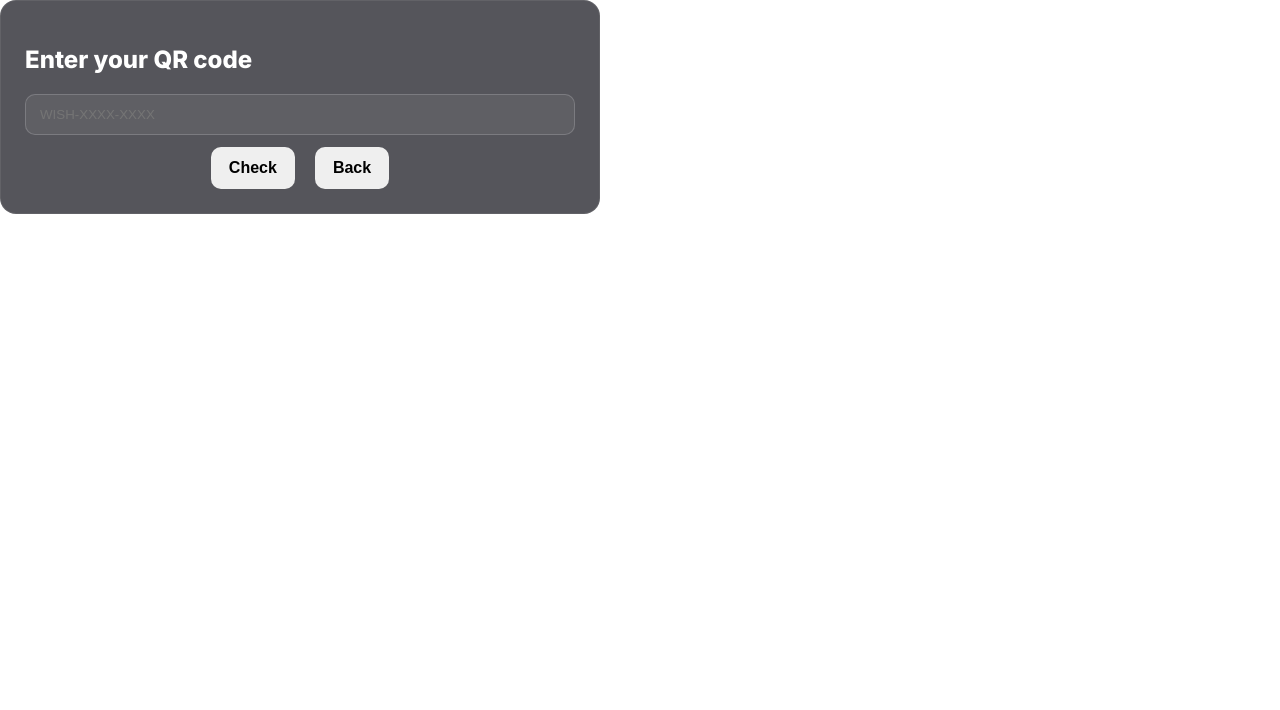
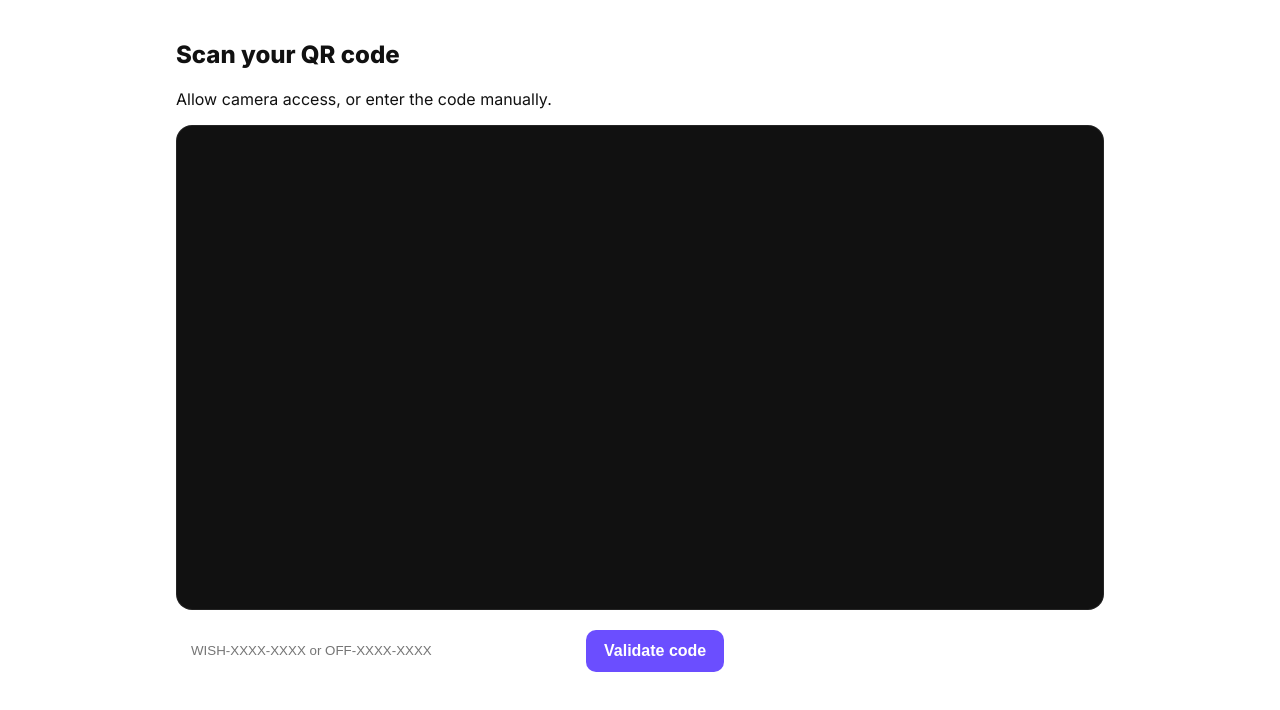
Before and after one commit to rusclip/Wishclip, a React (Vite) app: page /qr in a window 1280 px wide. Shown: the top 710 px of the page. Built offline with nearby package versions, Linux system fonts and the light colour scheme; no server answers.

Commit message:
Update QR.jsx

```diff
--- a/src/pages/QR.jsx
+++ b/src/pages/QR.jsx
@@ -1,45 +1,104 @@
-import React from "react";
-import { useNavigate } from "react-router-dom";
-import { validateQr } from "../api";
-import { detectLang, LANGS } from "../i18n";
+import { useEffect, useRef, useState } from "react";
+import jsQR from "jsqr";
 
-export default function QR(){
-  const nav = useNavigate();
-  const lang = detectLang();
-  const t = LANGS[lang];
-  const [code, setCode] = React.useState("");
-  const [err, setErr] = React.useState("");
+export default function QR({ onValidated }) {
+  const [manual, setManual] = useState("");
+  const [status, setStatus] = useState("");
+  const videoRef = useRef(null);
+  const canvasRef = useRef(null);
+  const animRef = useRef(null);
 
-  async function onCheck(){
-    setErr("");
-    try{
-      const data = await validateQr(code);
-      // Expect Make to return { valid: true, sessionId: "..." } or { valid:false }
-      if (data?.valid){
-        // store sessionId in localStorage and navigate to chat
-        if (data.sessionId) localStorage.setItem("wishclip_session", data.sessionId);
-        localStorage.setItem("wishclip_qr", code);
-        nav(`/chat`);
+  const webhook = import.meta.env.VITE_MAKE_QR_VALIDATE_WEBHOOK_URL;
+
+  // --- QR SCAN ---
+  useEffect(() => {
+    let stream;
+    let mounted = true;
+
+    (async () => {
+      try {
+        stream = await navigator.mediaDevices.getUserMedia({ video: { facingMode: "environment" } });
+        if (!mounted) return;
+        const video = videoRef.current;
+        video.srcObject = stream;
+        await video.play();
+
+        const canvas = canvasRef.current;
+        const ctx = canvas.getContext("2d");
+
+        const tick = () => {
+          if (!video.videoWidth) { animRef.current = requestAnimationFrame(tick); return; }
+          canvas.width = video.videoWidth;
+          canvas.height = video.videoHeight;
+          ctx.drawImage(video, 0, 0, canvas.width, canvas.height);
+          const imageData = ctx.getImageData(0, 0, canvas.width, canvas.height);
+          const code = jsQR(imageData.data, imageData.width, imageData.height);
+          if (code && code.data) {
+            validate(code.data);
+            return; // stop on first read
+          }
+          animRef.current = requestAnimationFrame(tick);
+        };
+        tick();
+      } catch (e) {
+        console.warn("Camera error:", e);
+        setStatus("Camera unavailable. Please enter your code manually.");
+      }
+    })();
+
+    return () => {
+      mounted = false;
+      if (animRef.current) cancelAnimationFrame(animRef.current);
+      if (stream) stream.getTracks().forEach(t => t.stop());
+    };
+  }, []);
+
+  // --- VALIDATE VIA MAKE WEBHOOK ---
+  async function validate(code) {
+    try {
+      setStatus("Validating…");
+      const res = await fetch(webhook, {
+        method: "POST",
+        headers: { "Content-Type": "application/json" },
+        body: JSON.stringify({ code })
+      });
+      const data = await res.json(); // { valid: boolean }
+      if (data.valid) {
+        setStatus("Valid ✅ Redirecting…");
+        onValidated();
       } else {
-        setErr(t.invalid);
+        setStatus("Invalid or unpaid QR code.");
       }
-    }catch(e){
+    } catch (e) {
       console.error(e);
-      setErr("Server error");
+      setStatus("Validation error. Try again.");
     }
   }
 
   return (
-    <div className="center">
-      <div className="card" style={{maxWidth:600}}>
-        <h2>{t.enterQr}</h2>
-        <input className="input" placeholder="WISH-XXXX-XXXX" value={code} onChange={e=>setCode(e.target.value)} />
-        <div className="row" style={{marginTop:12}}>
-          <button className="btn btn-yes" onClick={onCheck}>{t.check}</button>
-          <button className="btn" onClick={()=>nav("/")}>Back</button>
-        </div>
-        {err && <div style={{marginTop:10,color:"#ff8b8b"}}>{err}</div>}
+    <div className="container">
+      <h2>Scan your QR code</h2>
+      <p>Allow camera access, or enter the code manually.</p>
+
+      <div className="card" style={{padding:16, color:"#fff", background:"#111"}}>
+        <video ref={videoRef} style={{ width: "100%", borderRadius: 10 }} playsInline muted></video>
+        <canvas ref={canvasRef} style={{ display: "none" }} />
       </div>
+
+      <div className="row mt" style={{justifyContent:"flex-start"}}>
+        <input
+          className="input"
+          placeholder="WISH-XXXX-XXXX or OFF-XXXX-XXXX"
+          value={manual}
+          onChange={(e)=>setManual(e.target.value)}
+          style={{maxWidth:400}}
+        />
+        <button className="btn btn-primary" onClick={()=> manual.trim() && validate(manual.trim())}>
+          Validate code
+        </button>
+      </div>
+
+      <p className="small" style={{color:"#111"}}>{status}</p>
     </div>
   );
 }
```
